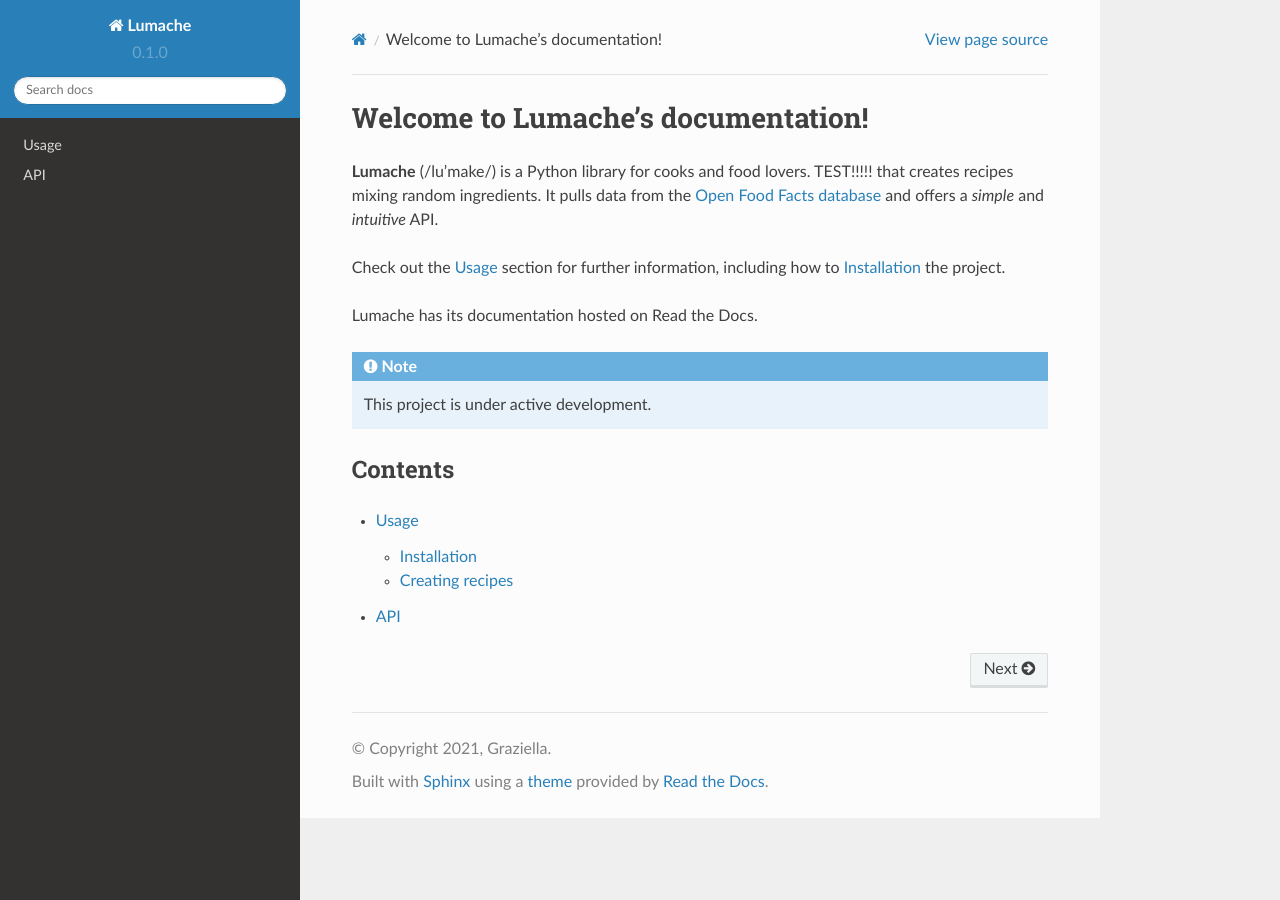
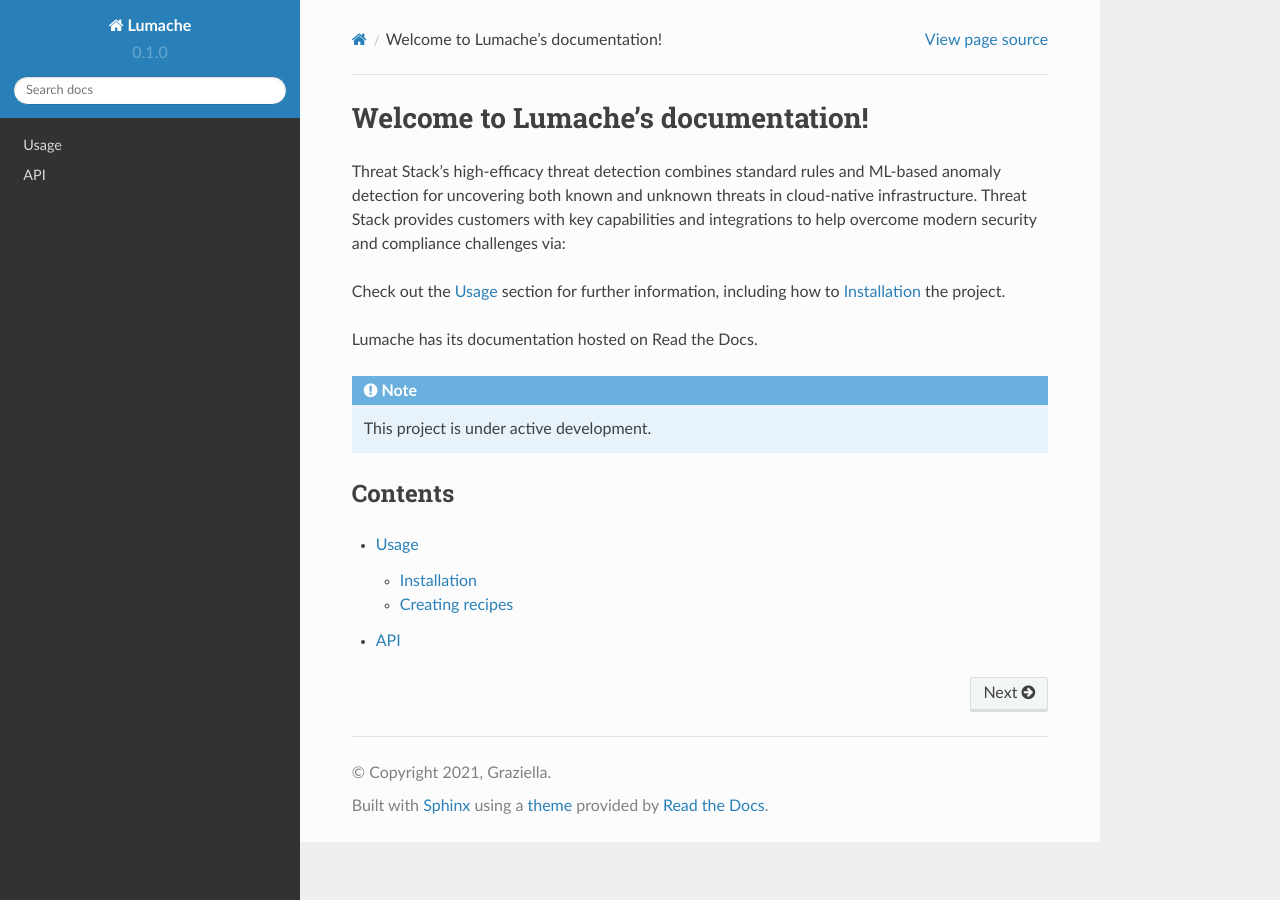
Before and after one commit to skrizzy16/rtdtest94, a Sphinx documentation site: the page built from docs/source/index.rst, in a window 1280 px wide. Built offline with Sphinx 7.4.7 and the Read the Docs theme 2.0.0, drawn with Linux system fonts in a browser that asks for light colours.

Commit message:
Update index.rst

```diff
--- a/docs/source/index.rst
+++ b/docs/source/index.rst
@@ -1,10 +1,7 @@
 Welcome to Lumache's documentation!
 ===================================
 
-**Lumache** (/lu'make/) is a Python library for cooks and food lovers. TEST!!!!!
-that creates recipes mixing random ingredients.
-It pulls data from the `Open Food Facts database <https://world.openfoodfacts.org/>`_
-and offers a *simple* and *intuitive* API.
+Threat Stack’s high-efficacy threat detection combines standard rules and ML-based anomaly detection for uncovering both known and unknown threats in cloud-native infrastructure. Threat Stack provides customers with key capabilities and integrations to help overcome modern security and compliance challenges via:
 
 Check out the :doc:`usage` section for further information, including
 how to :ref:`installation` the project.
```
